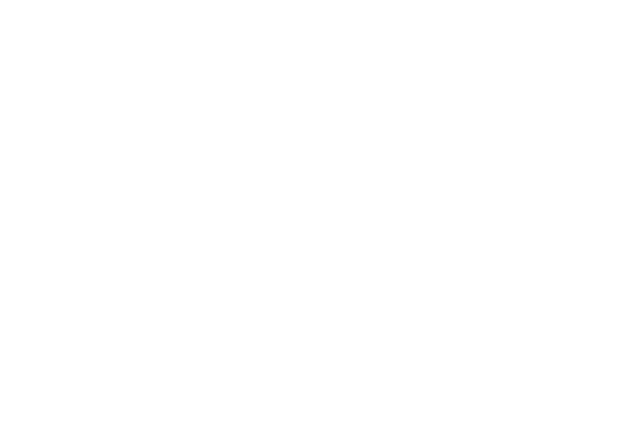
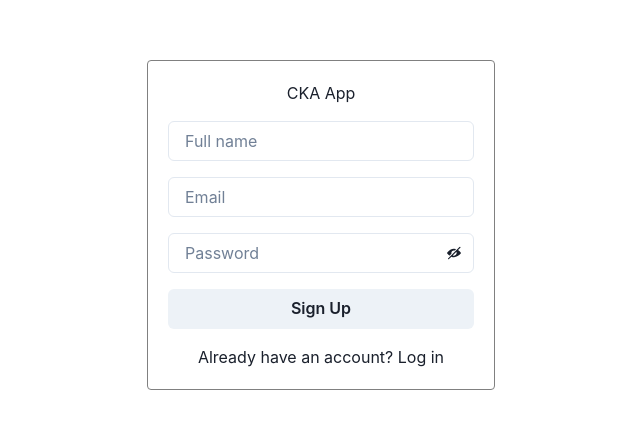
Before and after one commit to clis013/TeamCKA, a React (Vite) app: page / in a window 1280 px wide. Before the commit this address had no page. Shown: the part 175-604 px from the top of the page, without its empty margins (319-959 px from the left). Built offline with nearby package versions, Linux system fonts and the light colour scheme.

Commit message:
change auth page path

```diff
--- a/src/App.jsx
+++ b/src/App.jsx
@@ -11,7 +11,7 @@
     <>
     <PageLayout>
       <Routes>
-        <Route path ='/auth' element={<AuthPage/>}/>
+        <Route path ='/' element={<AuthPage/>}/>
         <Route path ='/dashboard' element={<Dashboard/>}/>
         <Route path ='/project-and-task' element={<ProjectAndTaskPage/>}/>
         <Route path ='/discussion-board' element={<DiscussionBoard/>}/>
--- a/src/Layouts/PageLayout/PageLayout.jsx
+++ b/src/Layouts/PageLayout/PageLayout.jsx
@@ -8,7 +8,7 @@
   return (
     <Flex>
         {/*sidebar on the left */}
-        {pathname !=='/auth' ? (
+        {pathname !=='/' ? (
           <>
             <Box w={{base:"70px",md:"240px"}}>
               <Sidebar/>
--- a/src/client.js
+++ b/src/client.js
@@ -1,6 +1,6 @@
 
 import { createClient } from '@supabase/supabase-js'
 
-const supabaseUrl = 'https://jbobuezedrfkkhihltwm.supabase.co'
-const supabaseKey = 'eyJhbGciOiJIUzI1NiIsInR5cCI6IkpXVCJ9.eyJpc3MiOiJzdXBhYmFzZSIsInJlZiI6Impib2J1ZXplZHJma2toaWhsdHdtIiwicm9sZSI6ImFub24iLCJpYXQiOjE3MzI2ODAyOTgsImV4cCI6MjA0ODI1NjI5OH0.JqmF2Y_vjOKP_bHrJB72wjrtditJMosCZZoUIgK_nv0'
+const supabaseUrl = 'https://wcyxtiudfkmcpxtvchpo.supabase.co'
+const supabaseKey = 'eyJhbGciOiJIUzI1NiIsInR5cCI6IkpXVCJ9.eyJpc3MiOiJzdXBhYmFzZSIsInJlZiI6IndjeXh0aXVkZmttY3B4dHZjaHBvIiwicm9sZSI6ImFub24iLCJpYXQiOjE3MzI4Njc4OTYsImV4cCI6MjA0ODQ0Mzg5Nn0.8NDmRrwXefqFhOnuoe-N4aXdeRVclVOwiNKZAAZdXwo'
 export const supabase = createClient(supabaseUrl, supabaseKey)
--- a/src/components/Header/AccountMenuButton.jsx
+++ b/src/components/Header/AccountMenuButton.jsx
@@ -8,6 +8,8 @@
   DrawerCloseButton, Button, useDisclosure
 } from '@chakra-ui/react'
 import { CKALogo } from '../../assets/constants'
+import { Link } from 'react-router-dom'
+import { Link as RouterLink } from "react-router-dom";
 
 const AccountMenuButton = () => {
   const { isOpen, onOpen, onClose } = useDisclosure()
@@ -21,6 +23,9 @@
                 <DrawerHeader>Basic Drawer</DrawerHeader>
                 <DrawerBody>
                     <p>hi</p>
+                    <Link to={"/"} as={RouterLink}>
+                      <Button>To auth page</Button>
+                    </Link>
                 </DrawerBody>
                 <DrawerFooter>
                     <Button onClick={onClose}>close</Button>
```
